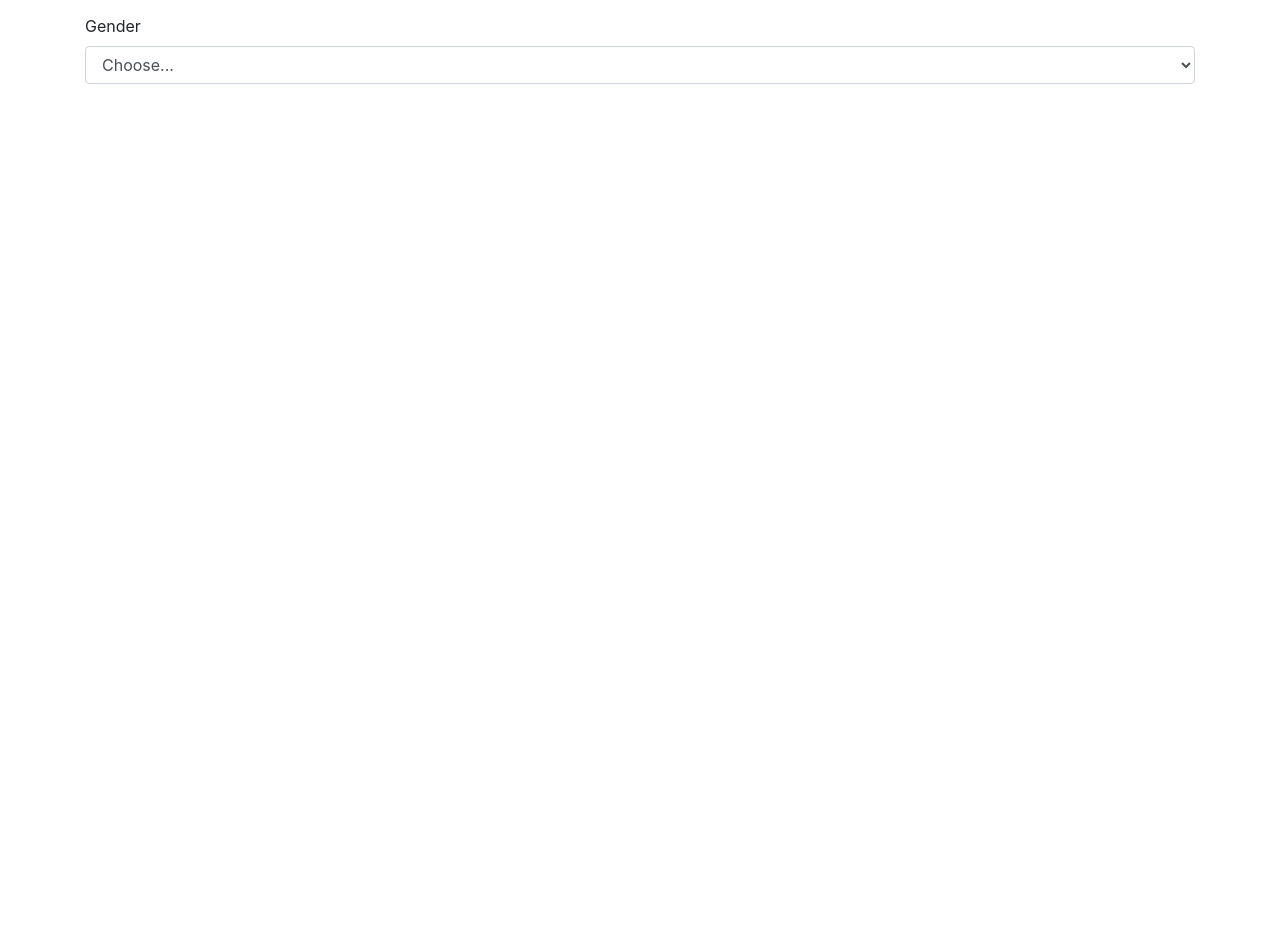
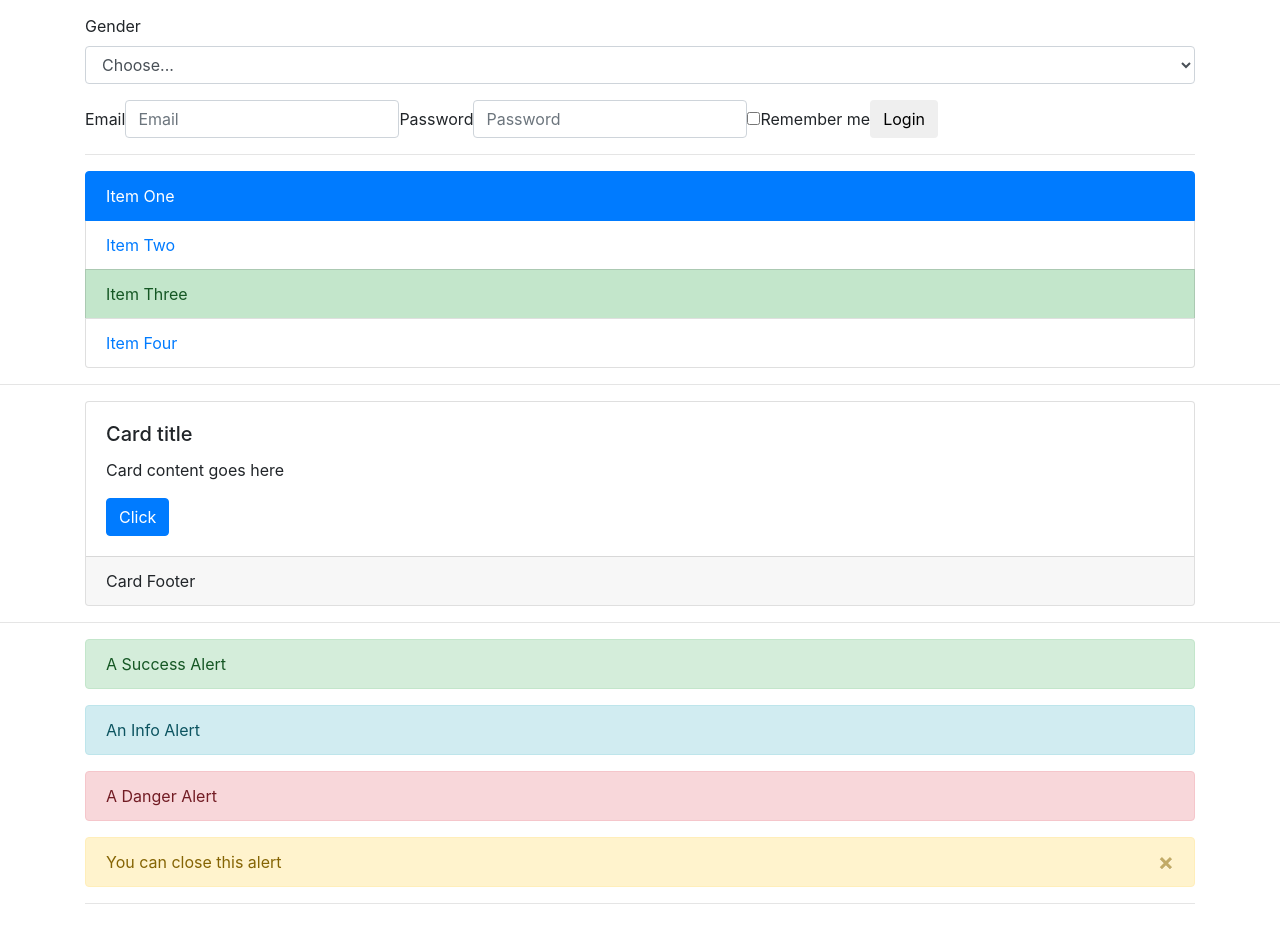
Before and after one commit to bikale/react-bootstrap, a React (Create React App) app: page / in a window 1280 px wide. Shown: the part 1222-2148 px from the top of the page. Before the commit the page ends 1322 px from the top, so only its background shows below. Built offline with nearby package versions, Linux system fonts and the light colour scheme.

Commit message:
git bs-4 alerts

```diff
--- a/src/components/MyComp.js
+++ b/src/components/MyComp.js
@@ -132,8 +132,92 @@ export default function MyComp() {
             </select>
           </div>
         </form>
+
+        <form className="form-inline">
+          <div className="form-group">
+            <label>Email</label>
+            <input type="email" className="form-control" placeholder="Email" />
+          </div>
+          <div className="form-group">
+            <label>Password</label>
+            <input
+              type="password"
+              className="form-control"
+              placeholder="Password"
+            />
+          </div>
+          <div className="checkbox">
+            <input type="checkbox" />
+            Remember me
+          </div>
+          <button type="submit" className="btn btn-default">
+            Login
+          </button>
+        </form>
       </div>
 
+      <div className="container">
+        {/* Styled Lists */}
+        <hr />
+        <div className="list-group">
+          <a href="#" className="list-group-item active">
+            Item One
+          </a>
+          <a href="" className="list-group-item">
+            Item Two
+          </a>
+          <a href="" className="list-group-item list-group-item-success">
+            Item Three
+          </a>
+          <a href="" className="list-group-item">
+            Item Four
+          </a>
+        </div>
+      </div>
+      <hr />
+      <div className="container">
+        {/* Cards */}
+
+        <div className="card">
+          <div className="card-body">
+            <h5 class="card-title">Card title</h5>
+            <p>Card content goes here</p>
+            <button className="btn btn-primary"> Click</button>
+          </div>
+          <div className="card-footer">Card Footer</div>
+        </div>
+      </div>
+
+      <hr />
+      {/* Alerts */}
+
+      <div className="container">
+        <div className="alert alert-success" role="alert">
+          A Success Alert
+        </div>
+        <div className="alert alert-info" role="alert">
+          An Info Alert
+        </div>
+        <div className="alert alert-danger" role="alert">
+          A Danger Alert
+        </div>
+        <div className="alert alert-warning alert-dismissible" role="alert">
+          <button type="button" className="close" data-dismiss="alert">
+            {' '}
+            <span>&times;</span>
+          </button>
+          You can close this alert
+        </div>
+
+        <hr />
+
+        {/* progress bars */}
+
+
+
+      </div>
+
+      <div style={{ height: '400px' }}></div>
       {/* Root div */}
     </div>
   );
```
